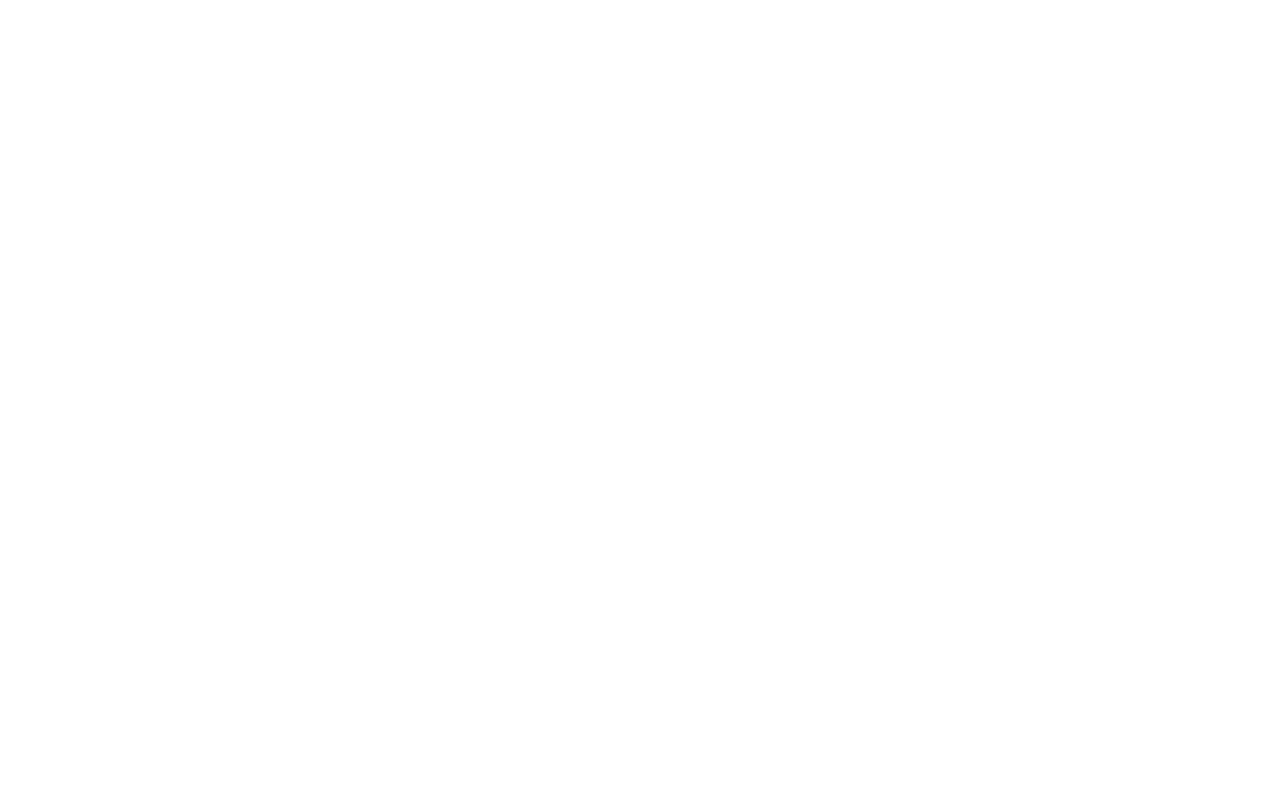
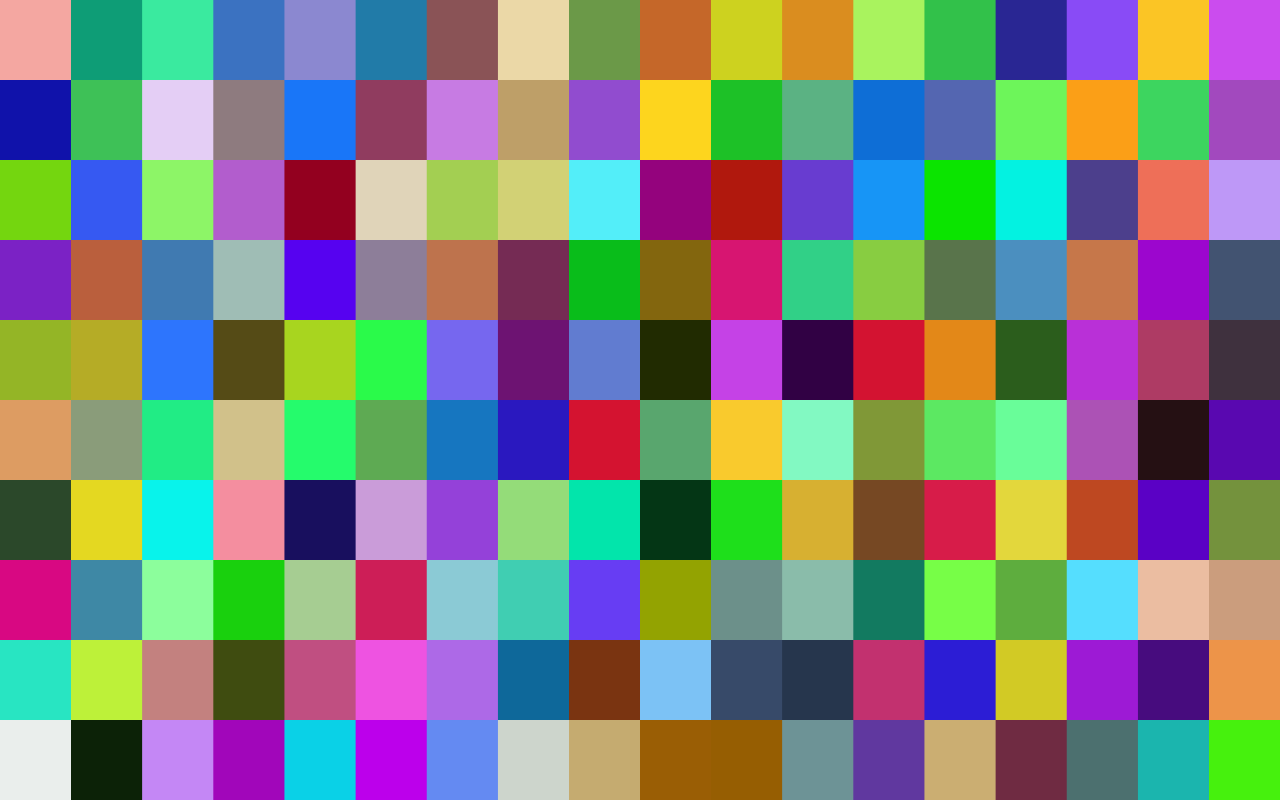
Before and after one commit to PetrikDevOps/Project-Neutron, a plain HTML site: page frontend/main.html in a window 1280 px wide. Drawn offline with Linux system fonts and the light colour scheme.

Commit message:
canvas v3

```diff
--- a/frontend/main.html
+++ b/frontend/main.html
@@ -4,9 +4,12 @@
     <meta charset="UTF-8">
     <meta http-equiv="X-UA-Compatible" content="IE=edge">
     <meta name="viewport" content="width=device-width, initial-scale=1.0">
+    <link rel="stylesheet" href="style/style.css">
+    <script src="main.js" defer></script>
     <title>Project-Neutron</title>
 </head>
 <body>
-    <canvas id="main-display" width="100vw" height="100vh"></canvas>
+    <div id="test"></div>
+    <canvas id="main-display" width="1800" height="1000"></canvas>
 </body>
 </html>
--- a/frontend/main.js
+++ b/frontend/main.js
@@ -31,11 +31,21 @@ let changeLobbyDisplay = (mode) => {
     }
 }
 
+let genMap = () => {
+    for (let i = 0; i < 18; i++) {
+        for (let j = 0; j < 10; j++) {
+            let canvas = document.getElementById('main-display')
+            let test = document.getElementById('test')
+            let ctx = canvas.getContext('2d')
+            test.style.color = 'rgb(' + Math.floor(Math.random()*255) + ', ' + Math.floor(Math.random()*255) + ',' + Math.floor(Math.random()*255)+ ')'
+            ctx.fillStyle = test.style.color
+            ctx.fillRect(i * 100, j * 100, 100, 100)
+        }
+    }
+}
+
 let main = () => {
-    const canvas = document.querySelector('canvas');
-    const ctx = canvas.getContext('2d');
-    ctx.fillStyle = 'green';
-    ctx.fillRect(10, 10, 100, 100);
+    genMap()
 }
 
 main()
--- a/frontend/style/style.scss
+++ b/frontend/style/style.scss
@@ -199,3 +199,8 @@
 #button-margin-fix{
     margin-right: 2vh;
 }
+
+#main-display{
+    width: 100vw;
+    height: 100vh;
+}
```
Also changed, not shown: frontend/style/style.css, 1 other file.
